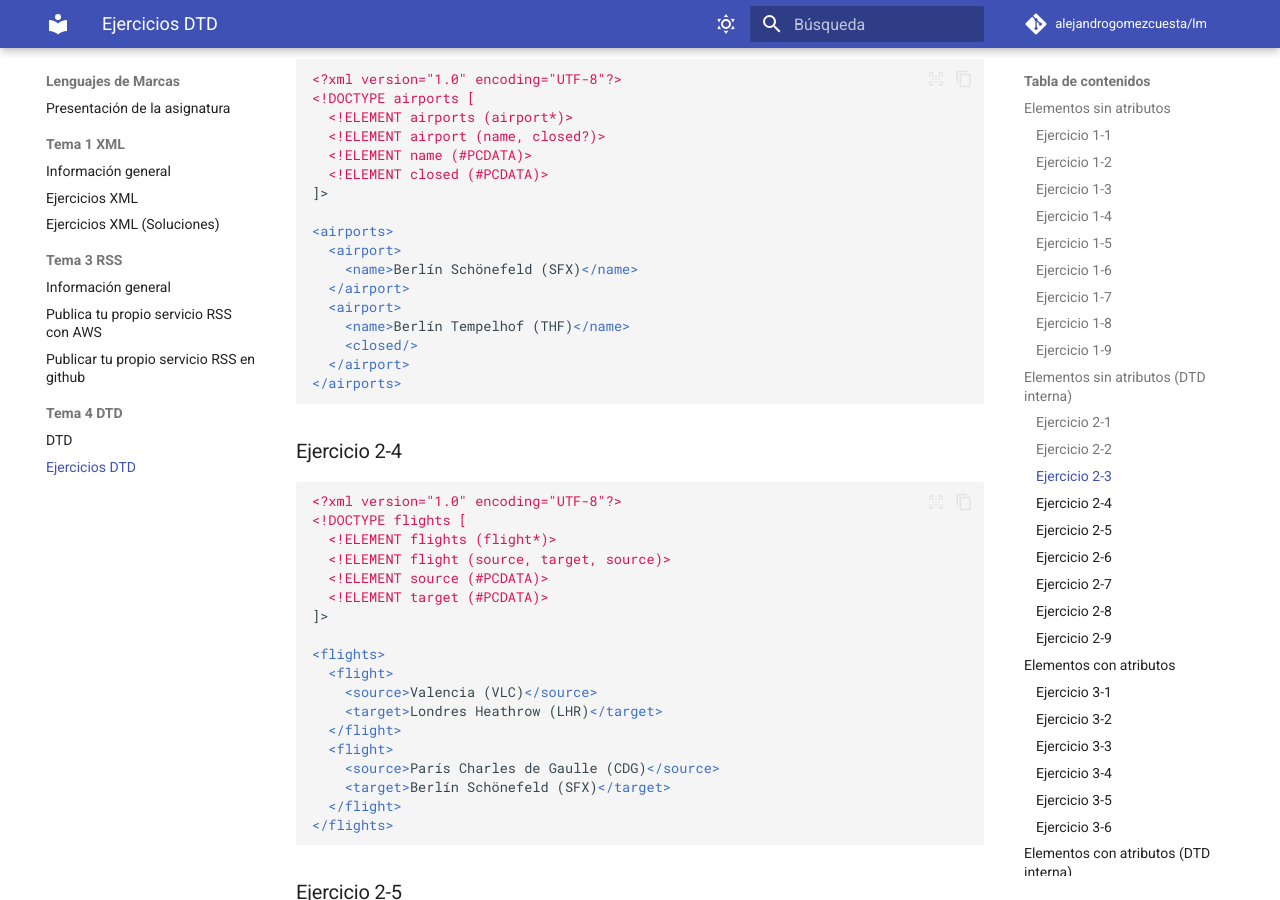
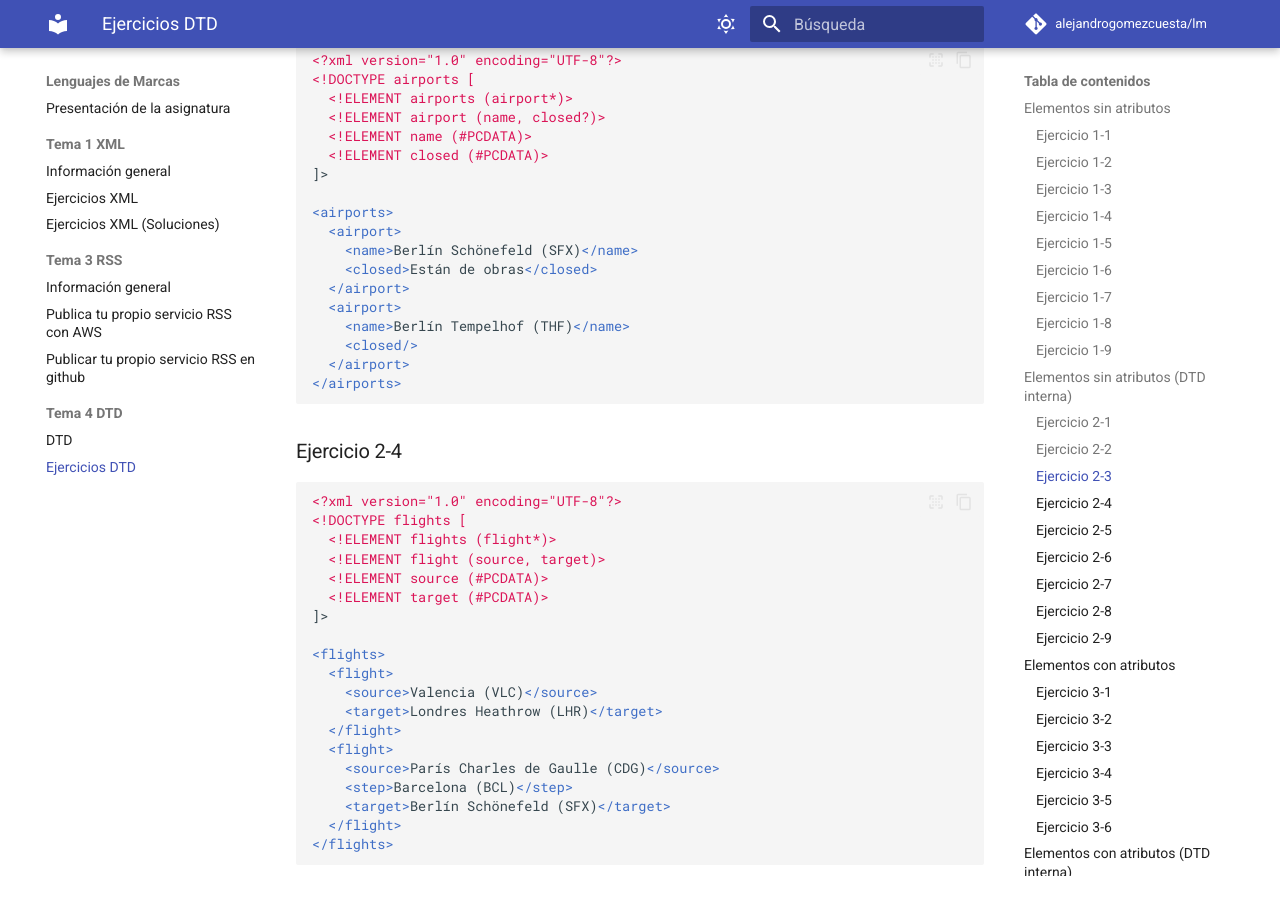
Before and after one commit to alejandrogomezcuesta/lm, an MkDocs documentation site: the page built from docs/Tema 4 DTD/02-ejercicios.md, in a window 1280 px wide and 900 px high, scrolled down 4761 px. Built offline with MkDocs 1.6.1 and Material for MkDocs 9.7.7, drawn with Linux system fonts in a browser that asks for light colours; comment, search, counter and statistics services are not loaded; some of the changed text lies outside the part shown.

Commit message:
algún error introducido - hay que darle una vuelta

````diff
--- a/docs/Tema 4 DTD/02-ejercicios.md
+++ b/docs/Tema 4 DTD/02-ejercicios.md
@@ -186,7 +186,7 @@ Los siguientes documentos no son válidos porque contienen errores en la DTD int
 <?xml version="1.0" encoding="UTF-8"?>
 <!DOCTYPE favourites [
   <!ELEMENT favourites (bookmark)>
-  <!ELEMENT bookmark (name, uri, uri)>
+  <!ELEMENT bookmark (name, uri+)>
   <!ELEMENT name (#PCDATA)>
   <!ELEMENT uri (#PCDATA)>
 ]>
@@ -198,7 +198,6 @@ Los siguientes documentos no son válidos porque contienen errores en la DTD int
   </bookmark>
   <bookmark>
     <name>Web Hypertext Application Technology Working Group (WHATWG)</name>
-    <uri>http://www.whatwg.org/</uri>
   </bookmark>
 </favourites>
 ```
@@ -244,6 +243,7 @@ Los siguientes documentos no son válidos porque contienen errores en la DTD int
 <airports>
   <airport>
     <name>Berlín Schönefeld (SFX)</name>
+    <closed>Están de obras</closed>
   </airport>
   <airport>
     <name>Berlín Tempelhof (THF)</name>
@@ -258,7 +258,7 @@ Los siguientes documentos no son válidos porque contienen errores en la DTD int
 <?xml version="1.0" encoding="UTF-8"?>
 <!DOCTYPE flights [
   <!ELEMENT flights (flight*)>
-  <!ELEMENT flight (source, target, source)>
+  <!ELEMENT flight (source, target)>
   <!ELEMENT source (#PCDATA)>
   <!ELEMENT target (#PCDATA)>
 ]>
@@ -270,6 +270,7 @@ Los siguientes documentos no son válidos porque contienen errores en la DTD int
   </flight>
   <flight>
     <source>París Charles de Gaulle (CDG)</source>
+    <step>Barcelona (BCL)</step>
     <target>Berlín Schönefeld (SFX)</target>
   </flight>
 </flights>
@@ -308,8 +309,6 @@ Los siguientes documentos no son válidos porque contienen errores en la DTD int
 ```
 
 ### Ejercicio 2-6
-
-
 
 ```xml
 <?xml version="1.0" encoding="UTF-8"?>
@@ -453,7 +452,7 @@ Los siguientes documentos no son válidos porque contienen uno o dos errores (lo
   <!ATTLIST movie genre CDATA #IMPLIED>
 ]>
 
-<movie title="Stagecoach" genre="western">Hola</movie>
+<movie title="Stagecoach" genre="western" year="2020">Hola</movie>
 ```
 
 ### Ejercicio 3-3
````
